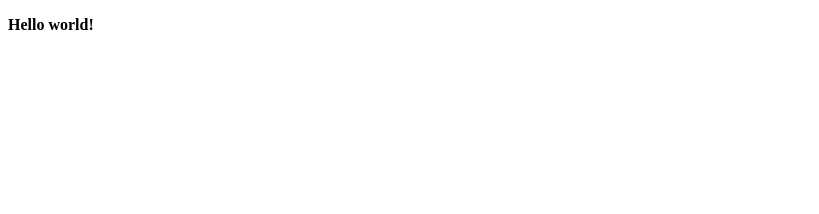
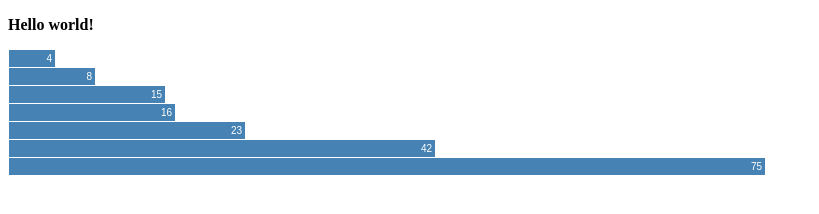
Before and after one commit to Percipient24/d3-sandbox, a website: page public/index.html in a window 1280 px wide. Shown: the whole page, without its empty margins (0-819 px from the left). Drawn offline with nearby package versions, Linux system fonts and the light colour scheme.

Commit message:
Basic bar chart go!

```diff
--- a/package.json
+++ b/package.json
@@ -4,7 +4,7 @@
   "description": "A place for playing with D3.",
   "main": "index.js",
   "scripts": {
-    "start": "node ./node_modules/http-server/bin/http-server ./public"
+    "start": "node ./node_modules/http-server/bin/http-server ./"
   },
   "repository": {
     "type": "git",
--- a/public/index.html
+++ b/public/index.html
@@ -12,7 +12,10 @@
     <body>
         <p><b>Hello world!</b></p>
 
+        <div class="chart">
+        </div>
 
+        <script src="../node_modules/d3/build/d3.min.js"></script>
         <script src="js/main.js"></script>
     </body>
 </html>
--- a/public/js/main.js
+++ b/public/js/main.js
@@ -0,0 +1,8 @@
+var data = [4, 8, 15, 16, 23, 42, 75];
+
+d3.select(".chart")
+  .selectAll("div")
+    .data(data)
+  .enter().append("div")
+    .style("width", function(d) { return d * 10 + "px"; })
+    .text(function(d) { return d; });
--- a/public/styles/main.css
+++ b/public/styles/main.css
@@ -0,0 +1,8 @@
+.chart div {
+  font: 10px sans-serif;
+  background-color: steelblue;
+  text-align: right;
+  padding: 3px;
+  margin: 1px;
+  color: white;
+}
```
